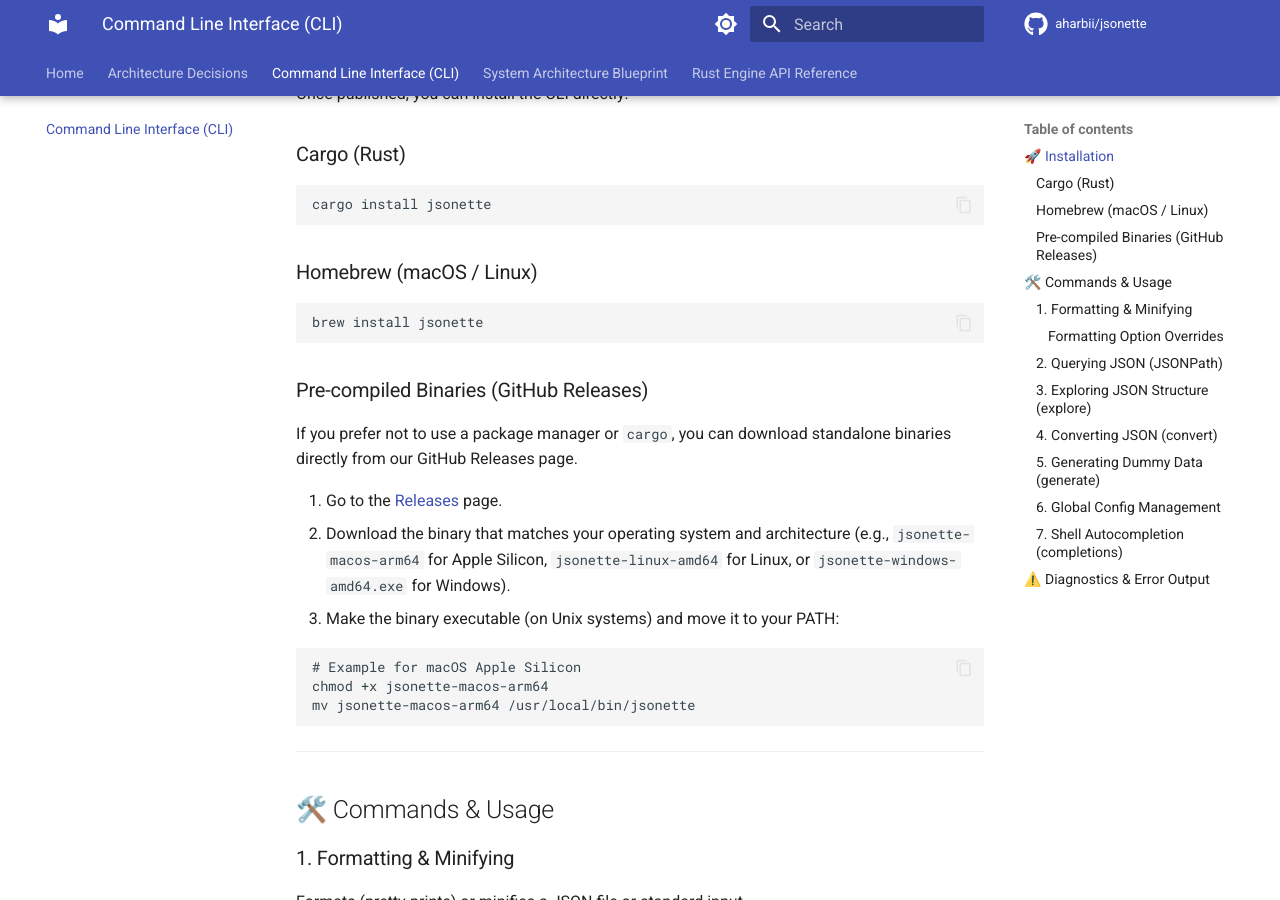
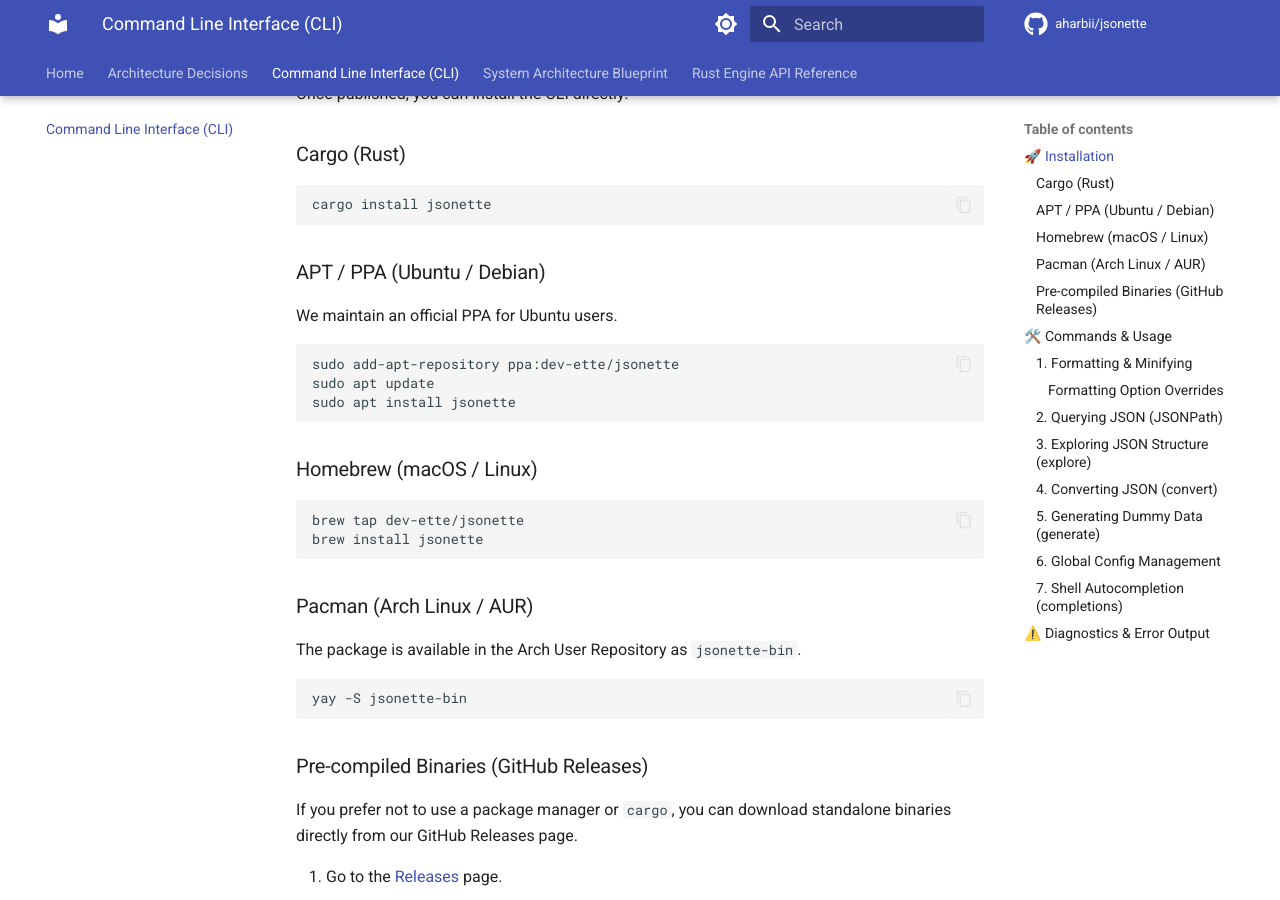
Before and after one commit to dev-ette/jsonette, an MkDocs documentation site: the page built from docs/cli.md, in a window 1280 px wide and 900 px high, scrolled down 384 px. Built offline with MkDocs 1.6.1 and Material for MkDocs 9.7.7, drawn with Linux system fonts in a browser that asks for light colours; comment, search, counter and statistics services are not loaded.

Commit message:
chore: update release assets naming and add PPA/brew/aur docs

````diff
--- a/docs/cli.md
+++ b/docs/cli.md
@@ -18,10 +18,29 @@
 cargo install jsonette
 ```
 
+### APT / PPA (Ubuntu / Debian)
+
+We maintain an official PPA for Ubuntu users.
+
+```bash
+sudo add-apt-repository ppa:dev-ette/jsonette
+sudo apt update
+sudo apt install jsonette
+```
+
 ### Homebrew (macOS / Linux)
 
 ```bash
+brew tap dev-ette/jsonette
 brew install jsonette
+```
+
+### Pacman (Arch Linux / AUR)
+
+The package is available in the Arch User Repository as `jsonette-bin`.
+
+```bash
+yay -S jsonette-bin
 ```
 
 ### Pre-compiled Binaries (GitHub Releases)
````
Also changed, not shown: cli/README.md (+19 -0 lines), 1 other file.
